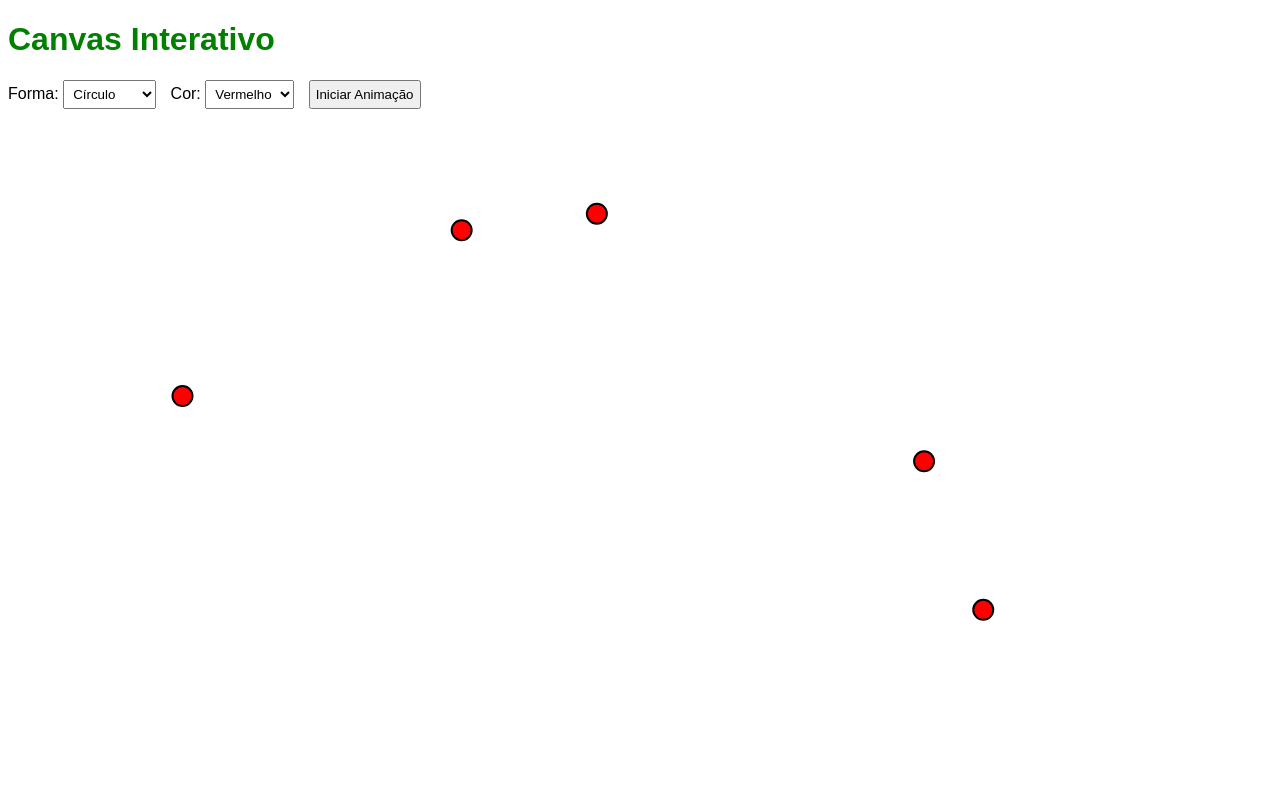
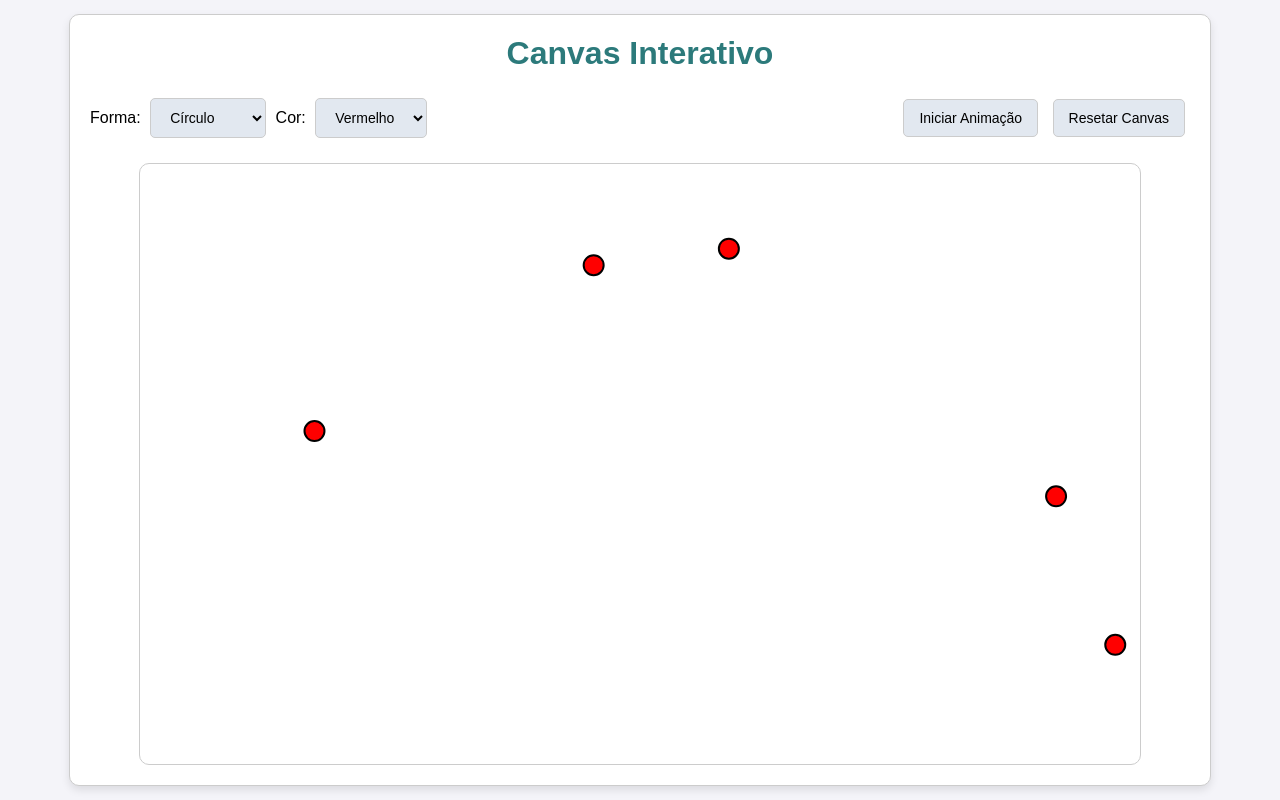
Before and after one commit to MariaEduardaMorais/SADTestCanva, a plain HTML site: page index.html in a window 1280 px wide. Both pictures are taken after a click on the button "Iniciar Animação". Drawn offline with Linux system fonts and the light colour scheme.

Commit message:
Fixing bugs and layout

```diff
--- a/index.html
+++ b/index.html
@@ -6,23 +6,67 @@
   <style>
     body {
       font-family: Arial, sans-serif;
+      display: flex;
+      justify-content: center;
+      align-items: center;
+      height: 100vh;
+      margin: 0;
+      background-color: #f4f4f9;
+    }
+
+    .container {
+      background-color: white;
+      border: 1px solid #ccc;
+      border-radius: 10px;
+      box-shadow: 0px 4px 8px rgba(0, 0, 0, 0.1);
+      padding: 20px;
+      width: 1100px;
+    }
+
+    h1 {
+      color: #2c7a7b;
+      text-align: center;
+      margin-top: 0;
     }
 
     .controls {
+      display: flex;
+      justify-content: space-between;
+      align-items: center;
       margin-bottom: 20px;
+      flex-wrap: wrap;
     }
 
     .controls select,
     .controls button {
-      margin-right: 10px;
-      padding: 5px;
+      margin: 5px;
+      padding: 10px 15px;
+      font-size: 14px;
+      border: 1px solid #ccc;
+      border-radius: 5px;
+      cursor: pointer;
+      background-color: #e2e8f0;
+      transition: background-color 0.3s ease;
+    }
+
+    .controls button:hover {
+      background-color: #cbd5e0;
+    }
+
+    canvas {
+      border: 1px solid #ccc;
+      border-radius: 10px;
+      display: block;
+      margin: 0 auto;
     }
   </style>
 </head>
 
 <body>
-  <h1 style="color: green">Canvas Interativo</h1>
+  <div class="container">
+    <h1>Canvas Interativo</h1>
     <div class="controls">
+      <div>
         <label for="shape">Forma:</label>
         <select id="shape">
           <option value="circulo">Círculo</option>
@@ -36,17 +80,20 @@
           <option value="blue">Azul</option>
           <option value="green">Verde</option>
         </select>
-
+      </div>
+      <div>
         <button id="animate">Iniciar Animação</button>
+        <button id="reset">Resetar Canvas</button>
       </div>
-
+    </div>
     <canvas width="1000" height="600" id="canvas"></canvas>
+  </div>
 
   <script>
     function circulo(x, y, cor) {
-      var c = document.getElementById('canvas');
-      var ctx = c.getContext('2d');
-      var radius = 10;
+      const c = document.getElementById('canvas');
+      const ctx = c.getContext('2d');
+      const radius = 10;
       ctx.save();
       ctx.beginPath();
       ctx.arc(x, y, radius, 0, 2 * Math.PI, false);
@@ -59,8 +106,8 @@
     }
 
     function triangulo(x, y, cor) {
-      var c = document.getElementById('canvas');
-      var ctx = c.getContext('2d');
+      const c = document.getElementById('canvas');
+      const ctx = c.getContext('2d');
       ctx.save();
       ctx.beginPath();
       ctx.moveTo(x, y - 25);
@@ -76,8 +123,8 @@
     }
 
     function retangulo(x, y, cor) {
-      var c = document.getElementById('canvas');
-      var ctx = c.getContext('2d');
+      const c = document.getElementById('canvas');
+      const ctx = c.getContext('2d');
       ctx.save();
       ctx.beginPath();
       ctx.rect(x - 25, y - 25, 50, 50);
@@ -100,28 +147,34 @@
     }
 
     function getMousePosition(canvas, event) {
-      let rect = canvas.getBoundingClientRect();
-      let x = event.clientX - rect.left;
-      let y = event.clientY - rect.top;
-      let shape = document.getElementById('shape').value;
-      let color = document.getElementById('color').value;
+      const rect = canvas.getBoundingClientRect();
+      const x = event.clientX - rect.left;
+      const y = event.clientY - rect.top;
+      const shape = document.getElementById('shape').value;
+      const color = document.getElementById('color').value;
       drawShape(x, y, shape, color);
     }
 
     function startAnimation() {
-      let canvas = document.getElementById('canvas');
-      let ctx = canvas.getContext('2d');
-      let shape = document.getElementById('shape').value;
-      let color = document.getElementById('color').value;
+      const canvas = document.getElementById('canvas');
+      const ctx = canvas.getContext('2d');
+      const shape = document.getElementById('shape').value;
+      const color = document.getElementById('color').value;
 
       function drawRandomPoint() {
-        let x = Math.random() * canvas.width;
-        let y = Math.random() * canvas.height;
+        const x = Math.random() * canvas.width;
+        const y = Math.random() * canvas.height;
         drawShape(x, y, shape, color);
       }
 
-      let interval = setInterval(drawRandomPoint, 500);
+      const interval = setInterval(drawRandomPoint, 500);
       setTimeout(() => clearInterval(interval), 5000); // Para a animação após 5 segundos
+    }
+
+    function resetCanvas() {
+      const canvas = document.getElementById('canvas');
+      const ctx = canvas.getContext('2d');
+      ctx.clearRect(0, 0, canvas.width, canvas.height);
     }
 
     document.getElementById('canvas').addEventListener('mousedown', function (e) {
@@ -129,6 +182,7 @@
     });
 
     document.getElementById('animate').addEventListener('click', startAnimation);
+    document.getElementById('reset').addEventListener('click', resetCanvas);
   </script>
 </body>
 
```
Lines whose indentation alone changed are shown as unchanged.
